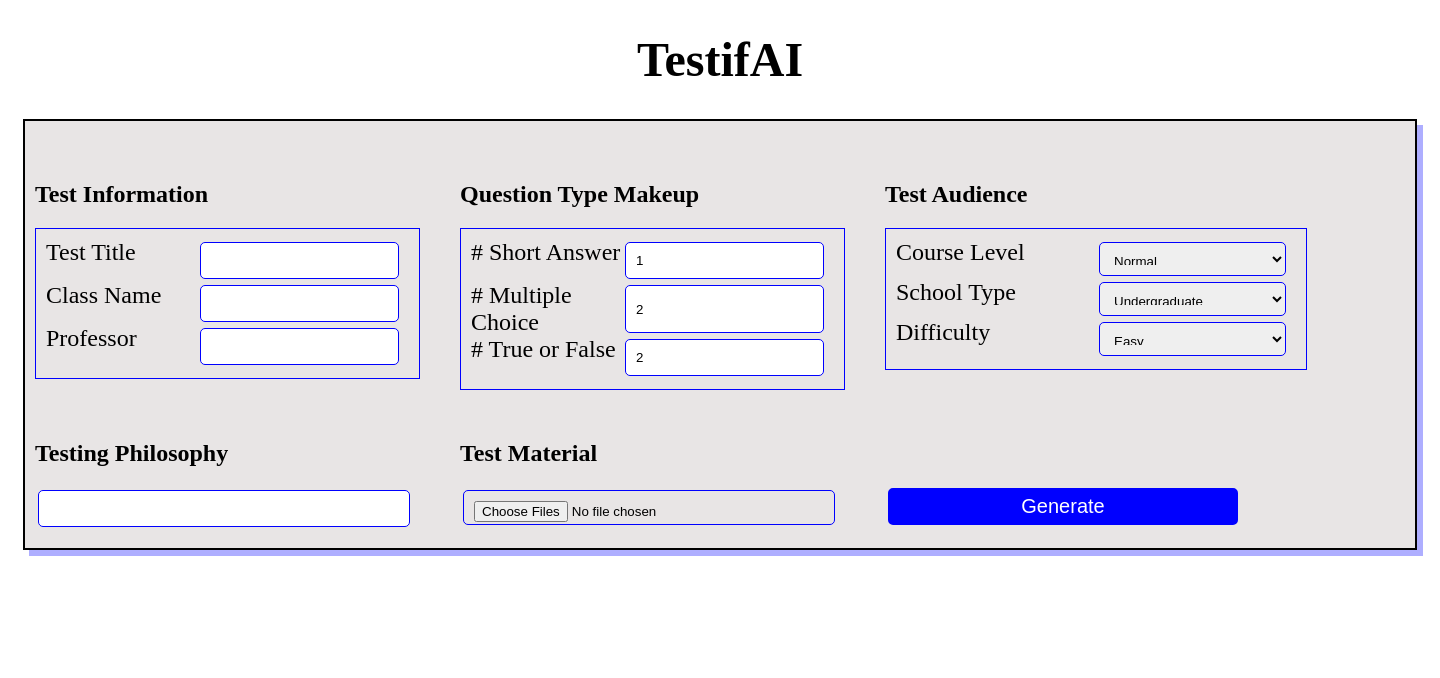
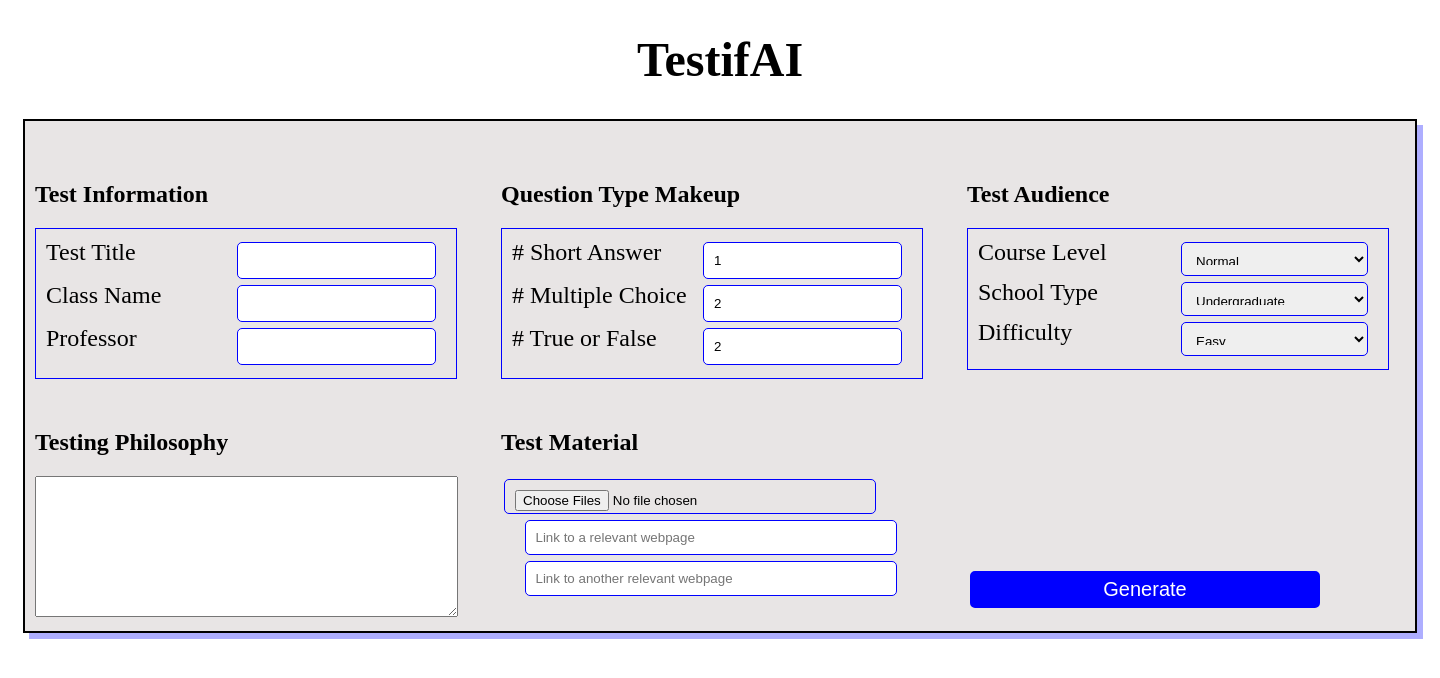
Before and after one commit to SpencerPresley/UMBC-2024-Hackathon, a FastAPI app: page / in a window 1440 px wide. Shown: the top 678 px of the page. Run offline with FastAPI, Linux system fonts and the light colour scheme.

Commit message:
adding web urls to formdata

```diff
--- a/server.py
+++ b/server.py
@@ -27,6 +27,8 @@ class FormSettings(BaseModel):
     level: str
     difficulty: str
     testing_philosophy: str
+    url_1: str | None
+    url_2: str | None
     subject_material:List[UploadFile]
 
 class QAPair(BaseModel):
--- a/static/form.css
+++ b/static/form.css
@@ -65,7 +65,7 @@ h2{
     justify-content: center;
     align-items: end;
     margin-bottom: 10px;
-    margin-right: 180px;
+    margin-right: 75px;
 }
 
 #Philosophy>input{
@@ -76,3 +76,13 @@ h2{
     width: 350px;
     height: 13px;
 }
+
+#Material>div>input{
+    width: 350px;
+    height: 13px;
+}
+
+.web-links{
+    display: flex;
+    justify-content: center;
+}
--- a/templates/form.html
+++ b/templates/form.html
@@ -70,12 +70,19 @@
 
             <div id="Philosophy">
                 <h2>Testing Philosophy</h2>
-                <input type="text" class="testing" name="testing_philosophy" required>
+                <textarea type="text" class="testing" name="testing_philosophy" rows=9 cols=50 required></textarea>
             </div>
 
             <div id="Material">
                 <h2>Test Material</h2>
                 <input type="file" id="fileUpload" name="subject_material" accept=".pdf,.docx,.pptx,.txt,.doc,.png,.jpeg,.jpg" multiple required>
+                <div class="web-links">
+                    <input type="text" name="url_1" placeholder="Link to a relevant webpage">
+                </div>
+
+                <div class="web-links">
+                    <input type="text" name="url_2" placeholder="Link to another relevant webpage">
+                </div>
             </div>
             <div class="submit-button-container">
                 <button type="submitButton">Generate</button>
```
